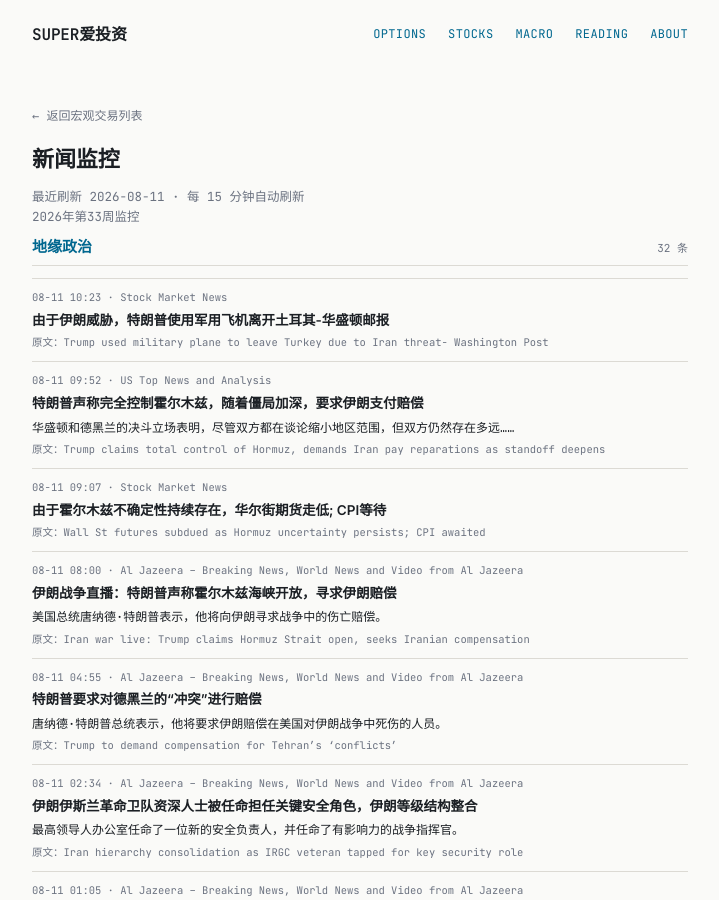
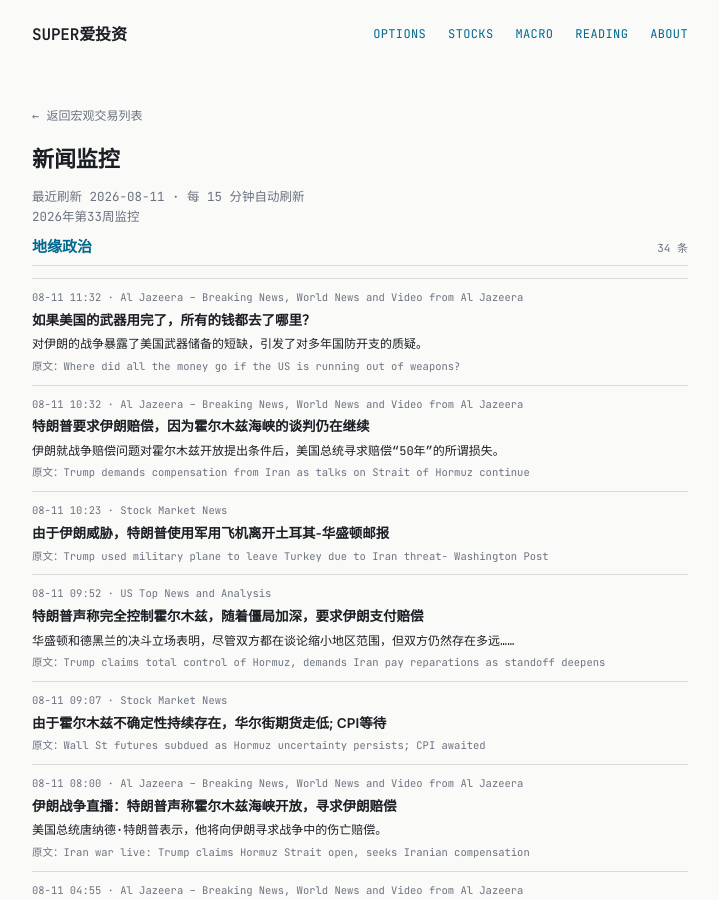
Before and after one commit to tang3super/tang3super.github.io, a Jekyll site: the page built from _macro_trade/news-digest.md, in a window 1280 px wide and 900 px high. Shown: the whole window, without its empty margins (280-999 px from the left). Built offline with Jekyll 4.4.1, drawn with Linux system fonts in a browser that asks for light colours.

Commit message:
sync news-digest article

```diff
--- a/_macro_trade/news-digest.md
+++ b/_macro_trade/news-digest.md
@@ -9,6 +9,20 @@ refresh_note: 每 15 分钟自动刷新
 topics:
 - name: 地缘政治
   items:
+  - title: Where did all the money go if the US is running out of weapons?
+    summary: The war on Iran is exposing shortages in US weapons stockpiles, raising questions about years of defence spending.
+    link: https://www.aljazeera.com/video/newsfeed/2026/8/11/where-did-all-the-money-go-if-the-us-is-running-out-of-weapons?traffic_source=rss
+    source: Al Jazeera – Breaking News, World News and Video from Al Jazeera
+    time: 08-11 11:32
+    title_zh: 如果美国的武器用完了，所有的钱都去了哪里？
+    summary_zh: 对伊朗的战争暴露了美国武器储备的短缺，引发了对多年国防开支的质疑。
+  - title: Trump demands compensation from Iran as talks on Strait of Hormuz continue
+    summary: US president seeks payment for '50 years' of alleged damages after Iran conditions opening of Hormuz on war reparations.
+    link: https://www.aljazeera.com/news/2026/8/11/trump-demands-compensation-from-iran-as-talks-on-strait-of-hormuz-continue?traffic_source=rss
+    source: Al Jazeera – Breaking News, World News and Video from Al Jazeera
+    time: 08-11 10:32
+    title_zh: 特朗普要求伊朗赔偿，因为霍尔木兹海峡的谈判仍在继续
+    summary_zh: 伊朗就战争赔偿问题对霍尔木兹开放提出条件后，美国总统寻求赔偿“50年”的所谓损失。
   - title: Trump used military plane to leave Turkey due to Iran threat- Washington Post
     summary: ''
     link: https://www.investing.com/news/stock-market-news/trump-used-military-plane-to-leave-turkey-due-to-iran-threat-washington-post-93CH-4850737
```
